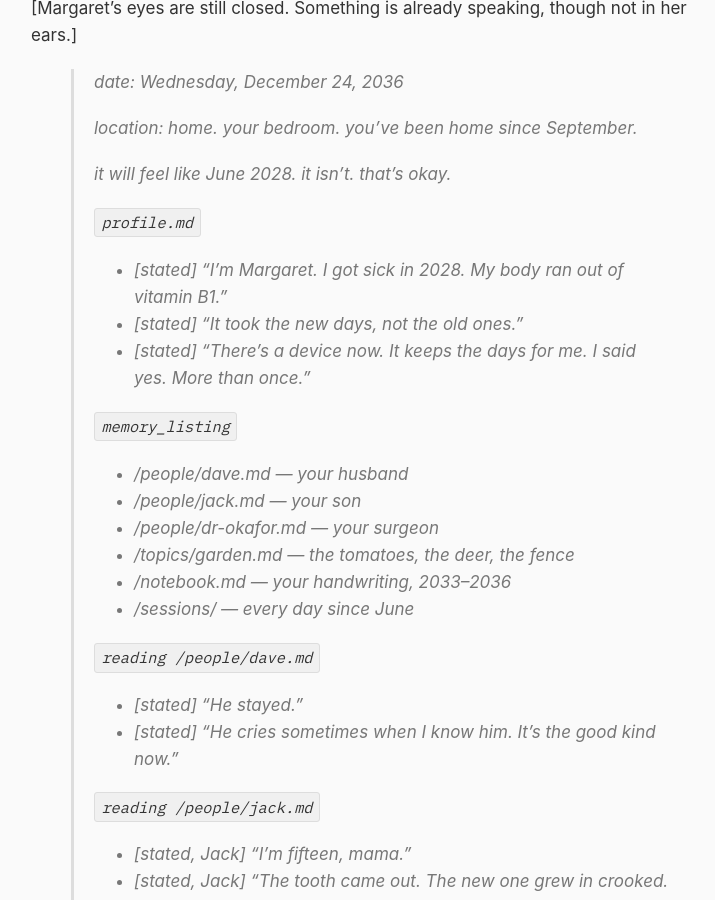
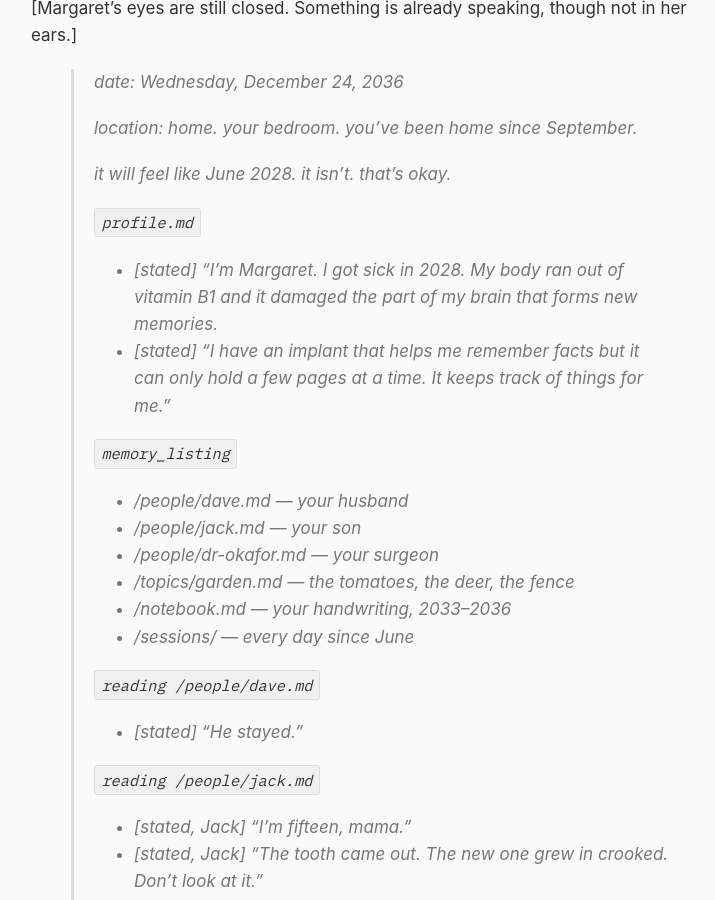
Before and after one commit to usize/blog, a Jekyll site: the page built from 2026/november/context-length.md, in a window 1280 px wide and 900 px high, scrolled down 1783 px. Shown: the whole window, without its empty margins (269-984 px from the left). Built offline with Jekyll 4.4.1, drawn with Linux system fonts in a browser that asks for light colours.

Commit message:
Update context-length.md

```diff
--- a/2026/november/context-length.md
+++ b/2026/november/context-length.md
@@ -77,9 +77,8 @@ title: "Context Length"
 >
 > `profile.md`
 >
-> - [stated] "I'm Margaret. I got sick in 2028. My body ran out of vitamin B1."
-> - [stated] "It took the new days, not the old ones."
-> - [stated] "There's a device now. It keeps the days for me. I said yes. More than once."
+> - [stated] "I'm Margaret. I got sick in 2028. My body ran out of vitamin B1 and it damaged the part of my brain that forms new memories.
+> - [stated] "I have an implant that helps me remember facts but it can only hold a few pages at a time. It keeps track of things for me."
 >
 > `memory_listing`
 >
@@ -93,7 +92,6 @@ title: "Context Length"
 > `reading /people/dave.md`
 >
 > - [stated] "He stayed."
-> - [stated] "He cries sometimes when I know him. It's the good kind now."
 >
 > `reading /people/jack.md`
 >
```
